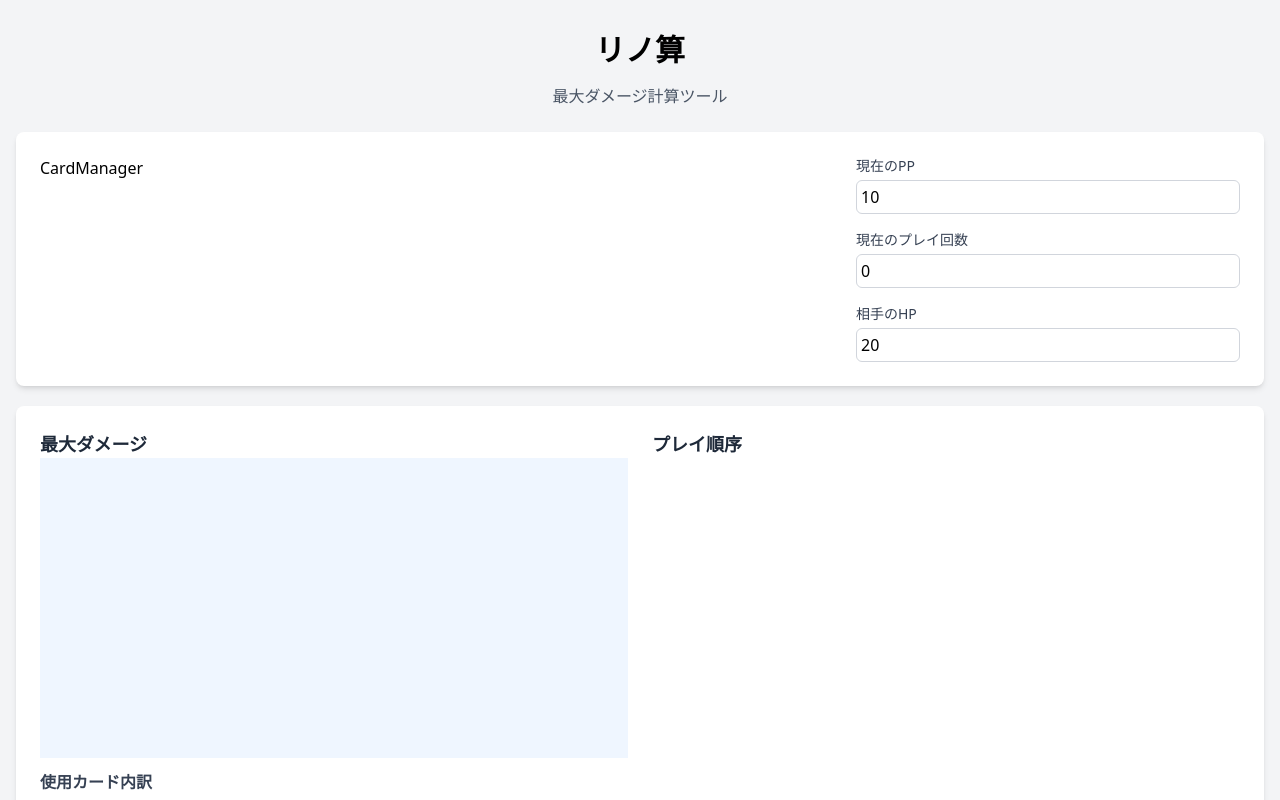
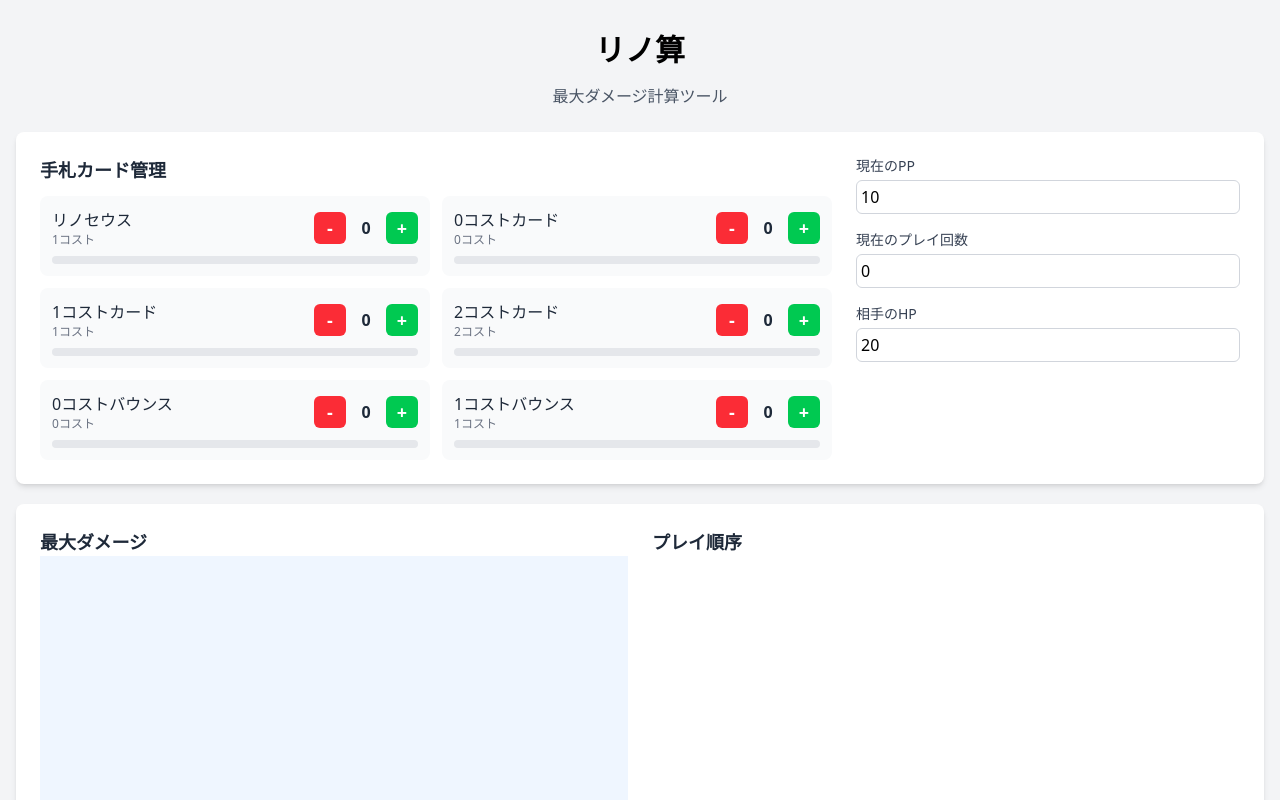
Before and after one commit to yuuki-katsuta/rhinoceroach_calc, a Next.js app: page / in a window 1280 px wide. Shown: the top 800 px of the page. Built offline with nearby package versions, Linux system fonts and the light colour scheme.

Commit message:
手札管理コンポーネント作成

```diff
--- a/app/(calculator)/_components/Calculator.tsx
+++ b/app/(calculator)/_components/Calculator.tsx
@@ -24,9 +24,8 @@ export const Calculator = () => {
       <div className="rounded-lg bg-white p-6 shadow-md">
         <div className="grid grid-cols-1 gap-6 lg:grid-cols-3">
           <div className="lg:col-span-2">
-            <div>CardManager</div>
+            <CardManager cards={cards} onChange={handleChangeCard} />
           </div>
-          <CardManager cards={cards} onChange={handleChangeCard} />
 
           <div className="space-y-4">
             <div>
--- a/app/(calculator)/_components/CardManager.tsx
+++ b/app/(calculator)/_components/CardManager.tsx
@@ -1,3 +1,4 @@
+import { CARD_INFO } from "@/app/(calculator)/_libs/constants";
 import type { CardCounts } from "@/app/(calculator)/_types/card";
 
 interface Props {
@@ -6,5 +7,57 @@ interface Props {
 }
 
 export const CardManager = ({ cards, onChange }: Props) => {
-  return <></>;
+  const updateCard = (key: keyof CardCounts, value: number) => {
+    const info = CARD_INFO.find((c) => c.key === key);
+    const maxValue = info?.max ?? 0;
+    const newValue = Math.max(0, Math.min(maxValue, value));
+    onChange({ ...cards, [key]: newValue });
+  };
+
+  return (
+    <div className="space-y-3">
+      <h3 className="font-semibold text-gray-800 text-lg">手札カード管理</h3>
+
+      <div className="grid grid-cols-1 gap-3 md:grid-cols-2">
+        {CARD_INFO.map((card) => (
+          <div key={card.key} className="rounded-lg bg-gray-50 p-3">
+            <div className="mb-2 flex items-center justify-between">
+              <div>
+                <p className="font-medium text-gray-800">{card.name}</p>
+                <p className="text-gray-500 text-xs">{card.cost}コスト</p>
+              </div>
+              <div className="flex items-center gap-1">
+                <button
+                  type="button"
+                  onClick={() => updateCard(card.key, cards[card.key] - 1)}
+                  className="h-8 w-8 rounded-md bg-red-500 font-bold text-lg text-white transition-colors hover:bg-red-600"
+                  disabled={cards[card.key] === 0}
+                >
+                  -
+                </button>
+                <span className="w-8 text-center font-bold text-gray-800">
+                  {cards[card.key]}
+                </span>
+                <button
+                  type="button"
+                  onClick={() => updateCard(card.key, cards[card.key] + 1)}
+                  className="h-8 w-8 rounded-md bg-green-500 font-bold text-lg text-white transition-colors hover:bg-green-600"
+                  disabled={cards[card.key] === card.max}
+                >
+                  +
+                </button>
+              </div>
+            </div>
+
+            <div className="h-2 w-full rounded-full bg-gray-200">
+              <div
+                className="h-2 rounded-full bg-blue-500 transition-all"
+                style={{ width: `${(cards[card.key] / card.max) * 100}%` }}
+              />
+            </div>
+          </div>
+        ))}
+      </div>
+    </div>
+  );
 };
--- a/app/(calculator)/_libs/constants.ts
+++ b/app/(calculator)/_libs/constants.ts
@@ -1,4 +1,4 @@
-import type { CardCounts } from "@/app/(calculator)/_types/card";
+import type { Card, CardCounts } from "@/app/(calculator)/_types/card";
 
 export const INITIAL_CARD_COUNTS = {
   rhinoceroach: 0,
@@ -8,3 +8,42 @@ export const INITIAL_CARD_COUNTS = {
   zeroCostBounce: 0,
   oneCostBounce: 0,
 } as const satisfies CardCounts;
+
+export const CARD_INFO = [
+  {
+    key: "rhinoceroach",
+    name: "リノセウス",
+    max: 10,
+    cost: 1,
+  },
+  {
+    key: "zeroCostCard",
+    name: "0コストカード",
+    max: 20,
+    cost: 0,
+  },
+  {
+    key: "oneCostCard",
+    name: "1コストカード",
+    max: 20,
+    cost: 1,
+  },
+  {
+    key: "twoCostCard",
+    name: "2コストカード",
+    max: 20,
+    cost: 2,
+  },
+  {
+    key: "zeroCostBounce",
+    name: "0コストバウンス",
+    max: 10,
+    cost: 0,
+  },
+  {
+    key: "oneCostBounce",
+    name: "1コストバウンス",
+    max: 10,
+    cost: 1,
+  },
+] as const satisfies Card[];
--- a/app/(calculator)/_types/card.ts
+++ b/app/(calculator)/_types/card.ts
@@ -6,3 +6,10 @@ export interface CardCounts {
   zeroCostBounce: number;
   oneCostBounce: number;
 }
+
+export interface Card {
+  key: keyof CardCounts;
+  name: string;
+  max: number;
+  cost: number;
+}
```
